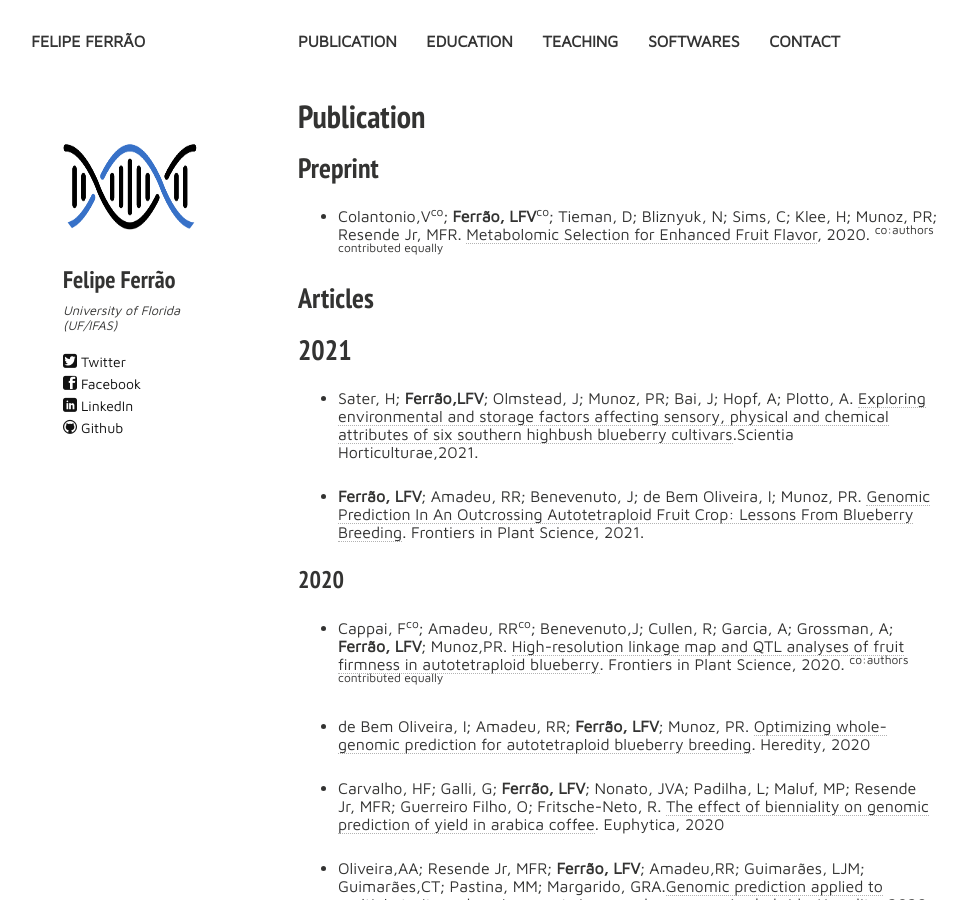
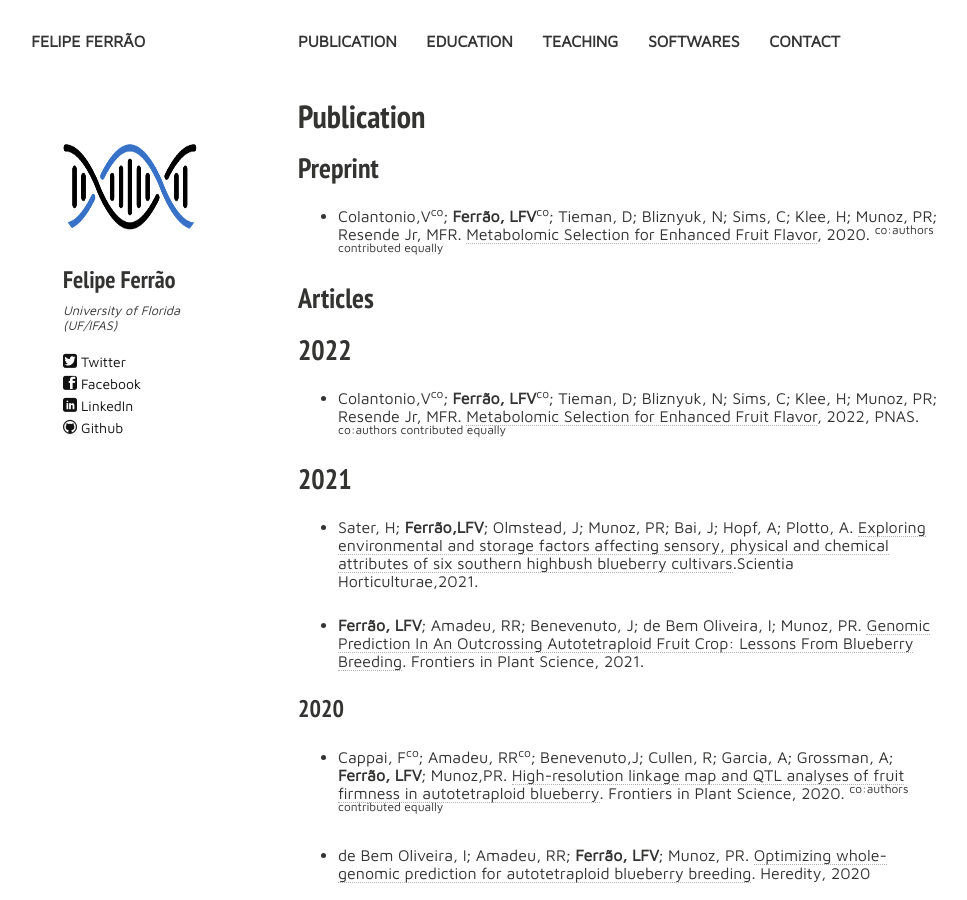
Before and after one commit to lfelipe-ferrao/lfelipe-ferrao.github.io, a Jekyll site: the page built from publication.md, in a window 1280 px wide and 900 px high. Shown: the whole window, without its empty margins (22-989 px from the left). Built offline with Jekyll 4.4.1, drawn with Linux system fonts in a browser that asks for light colours; nearby versions of some CDN libraries.

Commit message:
Update publication.md

```diff
--- a/publication.md
+++ b/publication.md
@@ -19,6 +19,10 @@ tags: [people, undergrads, MSc, PhD, postdocs]
 <sup>co:authors contributed equally</sup>
 
 ## Articles
+
+## 2022
+- Colantonio,V<sup>co</sup>; **Ferrão, LFV**<sup>co</sup>; Tieman, D; Bliznyuk, N; Sims, C; Klee, H; Munoz, PR; Resende Jr, MFR. [Metabolomic Selection for Enhanced Fruit Flavor](https://www.pnas.org/content/119/7/e2115865119), 2022, PNAS.
+<sup>co:authors contributed equally</sup>
 
 ## 2021
 
```
